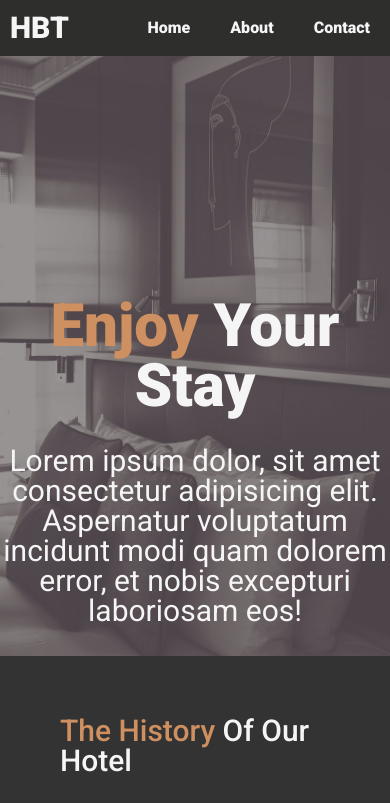
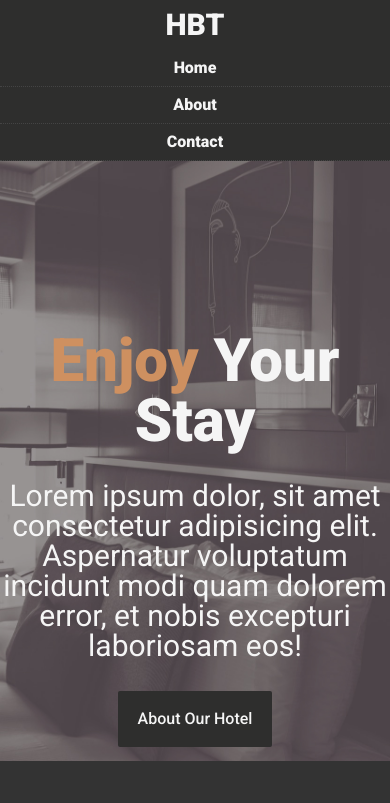
Before and after one commit to misha-dev/Hotel-BT, a plain HTML site: page index.html in a window 390 px wide. Shown: the top 803 px of the page. Drawn offline with Linux system fonts and the light colour scheme.

Commit message:
done responsive index.html close #5

```diff
--- a/index.html
+++ b/index.html
@@ -9,6 +9,7 @@
     <link
         href="https://fonts.googleapis.com/css?family=Roboto:100,100italic,300,300italic,regular,italic,500,500italic,700,700italic,900,900italic"
         rel="stylesheet" />
+        <link rel="stylesheet" media="screen and (max-width: 768px)" href="./mobile.css">
     <script src="https://kit.fontawesome.com/77d2ddbd74.js" crossorigin="anonymous"></script>
     <title>Hotel</title>
 </head>
--- a/main.css
+++ b/main.css
@@ -122,6 +122,7 @@ h3 {
     padding: 10px;
     text-align: center;
     align-items: center;
+    justify-content: center;
     color: whitesmoke;
 }
 
@@ -203,6 +204,7 @@ h3 {
 
 .imgBuilding {
     min-width: 50%;
+    min-height: 100%;
     flex: 1;
     background: url(./images/photo-1.jpg) no-repeat center center/cover;
 }
@@ -215,6 +217,7 @@ h3 {
     display: flex;
     justify-content: center;
     align-items: center;
+    text-align: center;
     flex-flow: column;
 
 }
@@ -252,6 +255,7 @@ h3 {
     flex-wrap: wrap;
     padding: 80px 40px;
     align-items: center;
+    text-align: center;
     flex: 1;
 }
 
--- a/mobile.css
+++ b/mobile.css
@@ -0,0 +1,22 @@
+.wrapper {
+    flex-flow: column;
+}
+
+.menu {
+    flex-flow: column;
+}
+
+.mainText {
+    margin-top: 170px; ;
+}
+
+.box {
+    padding: 60px 40px;
+
+}
+
+
+.menuEl {
+    padding: 10px;
+    border-bottom: #444 dotted 1px
+}
```
